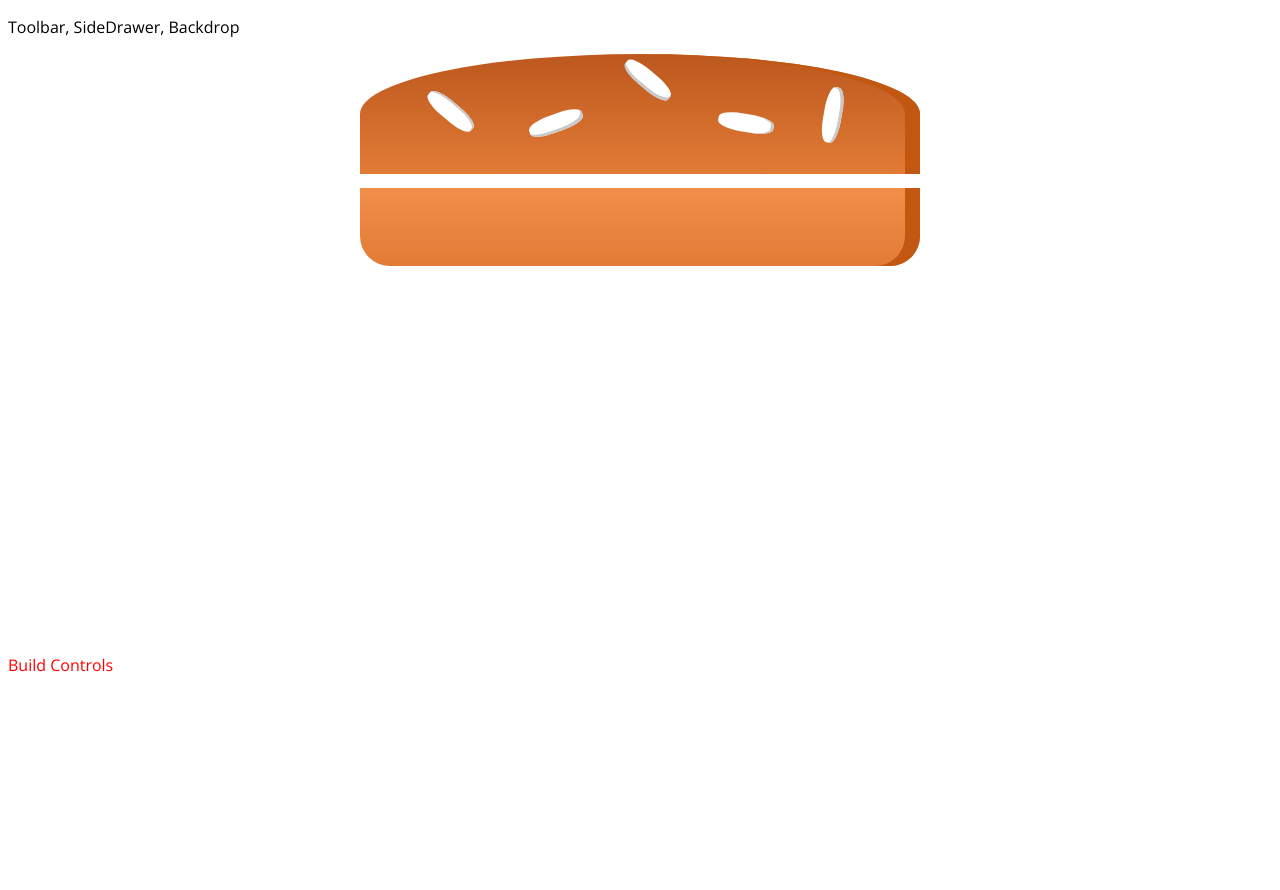
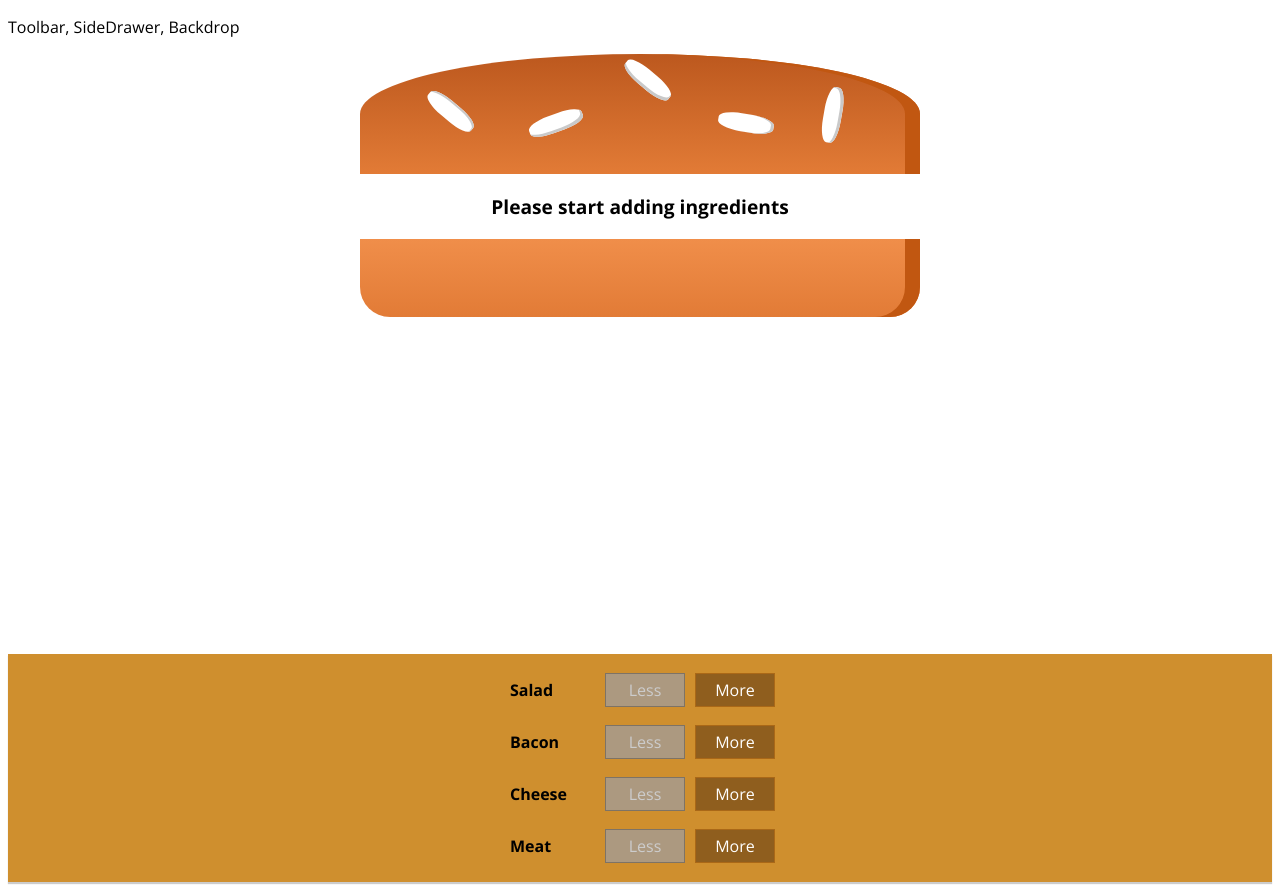
Before and after one commit to FialaTomas/Burger-Builder, a React (Create React App) app: page / in a window 1280 px wide. Before the commit the page ends 800 px from the top, so only its background shows below. Built offline with nearby package versions, Linux system fonts and the light colour scheme.

Commit message:
BurgerBuilder controls

```diff
--- a/src/App.js
+++ b/src/App.js
@@ -1,6 +1,5 @@
 import React, { Component } from "react";
-import BurgerIngredient from "./components/Burger/BurgerIngredient/BurgerIngredient";
-// import Layout from "./components/Layout/Layout";
+
 import Layout from "./components/Layout/Layout";
 
 import BurgerBuilder from "./containers/BurgerBuilder/BurgerBuilder";
--- /dev/null
+++ b/src/components/Burger/BuildControls/BuildControl/BuildControl.js
@@ -0,0 +1,20 @@
+import React from "react";
+import classes from "./BuildControl.module.css";
+
+const buildControl = (props) => (
+  <div className={classes.BuildControl}>
+    <div className={classes.Label}>{props.label}</div>
+    <button
+      className={classes.Less}
+      onClick={props.removed}
+      disabled={props.disabled}
+    >
+      Less
+    </button>
+    <button className={classes.More} onClick={props.added}>
+      More
+    </button>
+  </div>
+);
+
+export default buildControl;
--- /dev/null
+++ b/src/components/Burger/BuildControls/BuildControl/BuildControl.module.css
@@ -0,0 +1,58 @@
+.BuildControl {
+  display: flex;
+  justify-content: space-between;
+  align-items: center;
+  margin: 5px 0;
+}
+
+.BuildControl button {
+  display: block;
+  font: inherit;
+  padding: 5px;
+  margin: 0 5px;
+  width: 80px;
+  border: 1px solid #aa6817;
+  cursor: pointer;
+  outline: none;
+}
+
+.BuildControl button:disabled {
+  background-color: #ac9980;
+  border: 1px solid #7e7365;
+  color: #ccc;
+  cursor: default;
+}
+
+.BuildControl button:hover:disabled {
+  background-color: #ac9980;
+  color: #ccc;
+  cursor: not-allowed;
+}
+
+.Label {
+  padding: 10px;
+  font-weight: bold;
+  width: 80px;
+}
+
+.BuildControl .Less {
+  background-color: #d39952;
+  color: white;
+}
+
+.BuildControl .More {
+  background-color: #8f5e1e;
+  color: white;
+}
+
+.BuildControl .Less:hover,
+.BuildControl .Less:active {
+  background-color: #daa972;
+  color: white;
+}
+
+.BuildControl .More:hover,
+.BuildControl .More:active {
+  background-color: #99703f;
+  color: white;
+}
--- /dev/null
+++ b/src/components/Burger/BuildControls/BuildControls.js
@@ -0,0 +1,26 @@
+import React from "react";
+import classes from "./BuildControls.module.css";
+import BuildControl from "./BuildControl/BuildControl";
+
+const controls = [
+  { label: "Salad", type: "salad" },
+  { label: "Bacon", type: "bacon" },
+  { label: "Cheese", type: "cheese" },
+  { label: "Meat", type: "meat" },
+];
+
+const buildControls = (props) => (
+  <div className={classes.BuildControls}>
+    {controls.map((ctrl) => (
+      <BuildControl
+        key={ctrl.label}
+        label={ctrl.label}
+        added={() => props.ingredientAdded(ctrl.type)}
+        removed={() => props.ingredientRemoved(ctrl.type)}
+        disabled={props.disabled[ctrl.type]}
+      />
+    ))}
+  </div>
+);
+
+export default buildControls;
--- /dev/null
+++ b/src/components/Burger/BuildControls/BuildControls.module.css
@@ -0,0 +1,10 @@
+.BuildControls {
+  width: 100%;
+  background-color: #cf8f2e;
+  display: flex;
+  flex-flow: column;
+  align-items: center;
+  box-shadow: 0 2px 1px #ccc;
+  margin: auto;
+  padding: 10px 0;
+}
--- a/src/components/Burger/Burger.js
+++ b/src/components/Burger/Burger.js
@@ -6,11 +6,19 @@
 // transforming to array of keys of given object
 // igKey = ingredient key
 const burger = (props) => {
-  let transformedIngredients = Object.keys(props.ingredients).map((igKey) => {
-    return [...Array(props.ingredients[igKey])].map((_, i) => {
-      return <BurgerIngredient key={igKey + i} type={igKey} />;
-    });
-  });
+  let transformedIngredients = Object.keys(props.ingredients)
+    .map((igKey) => {
+      return [...Array(props.ingredients[igKey])].map((_, i) => {
+        return <BurgerIngredient key={igKey + i} type={igKey} />;
+      });
+    })
+    .reduce((arr, el) => {
+      return arr.concat(el);
+    }, []);
+  if (transformedIngredients.length === 0) {
+    transformedIngredients = <p>Please start adding ingredients</p>;
+  }
+  console.log(transformedIngredients);
   return (
     <div className={classes.Burger}>
       <BurgerIngredient type="bread-top" />
--- a/src/components/Layout/Layout.module.css
+++ b/src/components/Layout/Layout.module.css
@@ -1,4 +1,3 @@
 .Content {
   margin-top: 16px;
-  color: red;
 }
--- a/src/containers/BurgerBuilder/BurgerBuilder.js
+++ b/src/containers/BurgerBuilder/BurgerBuilder.js
@@ -1,7 +1,14 @@
 import React, { Component } from "react";
 import Aux from "../../hoc/Auxiliary";
 import Burger from "../../components/Burger/Burger";
+import BuildControls from "../../components/Burger/BuildControls/BuildControls";
 
+const INGREDIENT_PRICES = {
+  salad: 0.5,
+  cheese: 0.4,
+  meat: 1.3,
+  bacon: 0.7,
+};
 class BurgerBuilder extends Component {
   state = {
     ingredients: {
@@ -10,12 +17,54 @@
       cheese: 0,
       meat: 0,
     },
+    totalPrice: 4,
   };
+
+  addIngredientHandler = (type) => {
+    const oldCount = this.state.ingredients[type];
+    const updatedCount = oldCount + 1;
+    const updatedIngredients = {
+      ...this.state.ingredients,
+    };
+    updatedIngredients[type] = updatedCount;
+    const priceAddition = INGREDIENT_PRICES[type];
+    const oldPrice = this.state.totalPrice;
+    const newPrice = oldPrice + priceAddition;
+    this.setState({ totalPrice: newPrice, ingredients: updatedIngredients });
+  };
+  removeIngredientHandler = (type) => {
+    const oldCount = this.state.ingredients[type];
+    if (oldCount <= 0) {
+      return;
+    }
+    const updatedCount = oldCount - 1;
+    const updatedIngredients = {
+      ...this.state.ingredients,
+    };
+    updatedIngredients[type] = updatedCount;
+    const priceDeduction = INGREDIENT_PRICES[type];
+    const oldPrice = this.state.totalPrice;
+    const newPrice = oldPrice - priceDeduction;
+    this.setState({ totalPrice: newPrice, ingredients: updatedIngredients });
+  };
+
   render() {
+    const disabledInfo = {
+      ...this.state.ingredients,
+    };
+    for (let key in disabledInfo) {
+      disabledInfo[key] = disabledInfo[key] <= 0;
+    }
     return (
       <Aux>
         <Burger ingredients={this.state.ingredients} />
-        <div>Build Controls</div>
+        <div>
+          <BuildControls
+            ingredientAdded={this.addIngredientHandler}
+            ingredientRemoved={this.removeIngredientHandler}
+            disabled={disabledInfo}
+          />
+        </div>
       </Aux>
     );
   }
```
